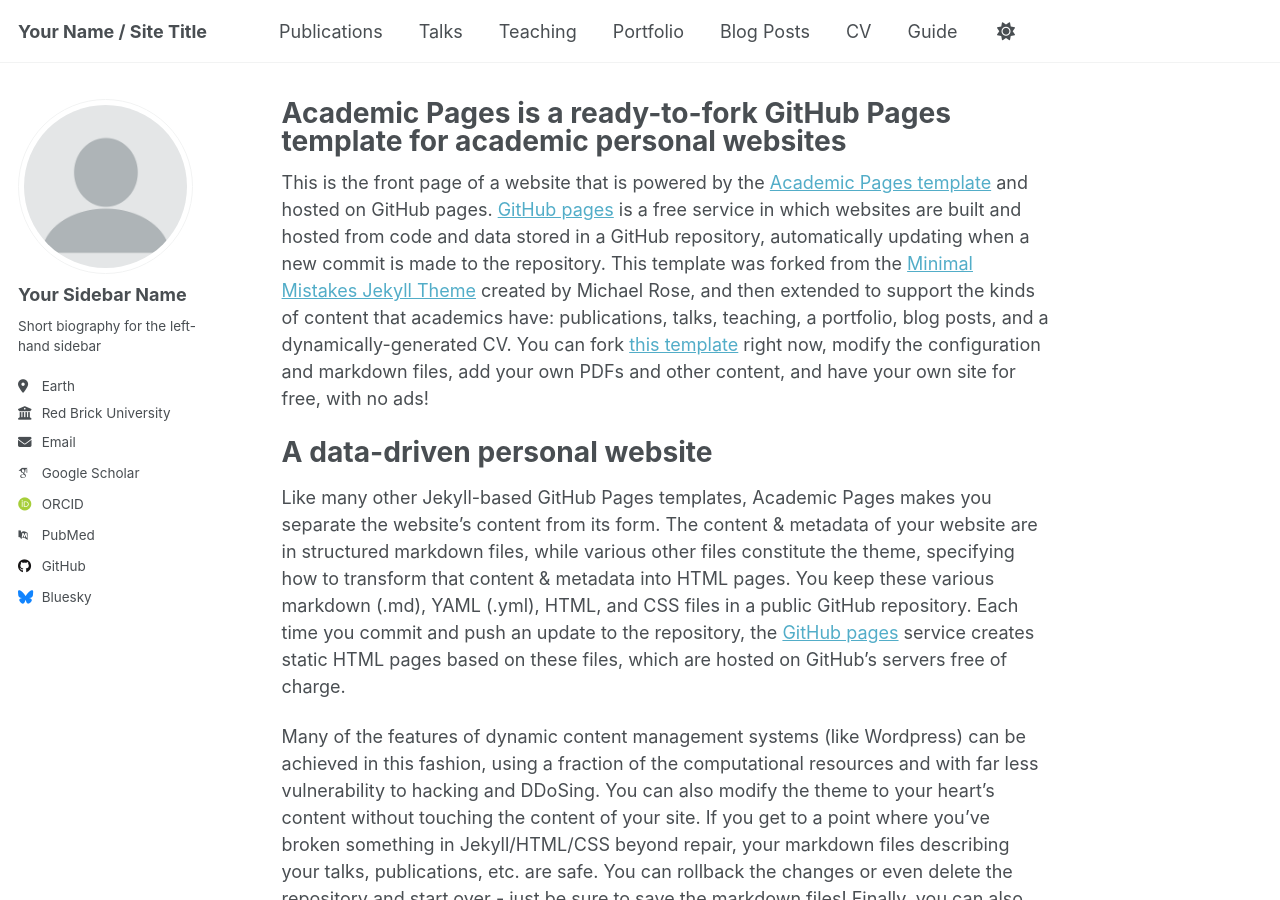
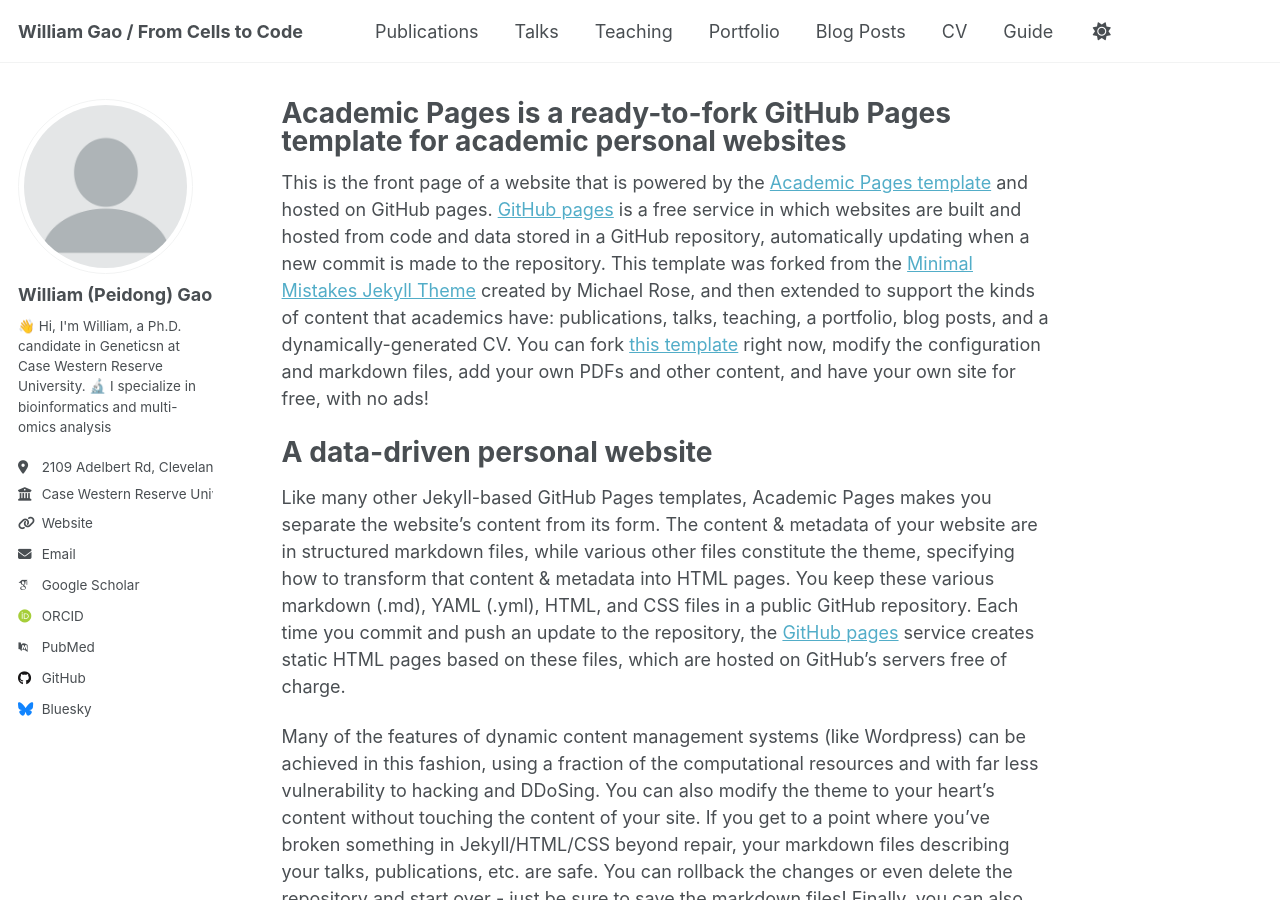
Before and after one commit to PeidongGao/WilliamGaoWeb, a Jekyll site: the page built from _pages/about.md, in a window 1280 px wide and 900 px high. Built offline with Jekyll 4.4.1, drawn with Linux system fonts in a browser that asks for light colours; some web fonts are replaced.

Commit message:
_config.yml

```diff
--- a/_config.yml
+++ b/_config.yml
@@ -9,7 +9,7 @@
 # Basic Site Settings
 locale                   : "en-US"
 site_theme               : "default"
-title                    : "Your Name / Site Title"
+title                    : "William Gao / From Cells to Code"
 title_separator          : "-"
 name                     : &name "Your Name"
 description              : &description "personal description"
@@ -23,13 +23,13 @@
 author:
   # Biographic information
   avatar           : "profile.png"
-  name             : "Your Sidebar Name"
-  pronouns         : # example: "she/her"
-  bio              : "Short biography for the left-hand sidebar"
-  location         : "Earth"
-  employer         : "Red Brick University"
-  uri              : # URL
-  email            : "none@example.org"
+  name             : "William (Peidong) Gao"
+  pronouns         : # example: "he/him"
+  bio              : "👋 Hi, I'm William, a Ph.D. candidate in Geneticsn at Case Western Reserve University. 🔬 I specialize in bioinformatics and multi-omics analysis"
+  location         : "2109 Adelbert Rd, Cleveland, OH 44106"
+  employer         : "Case Western Reserve University School of Medicine"
+  uri              : "https://peidonggao.github.io/WilliamGaoWeb/"
+  email            : "pxg353@case.edu"
 
   # Academic websites
   academia         : # URL
```
